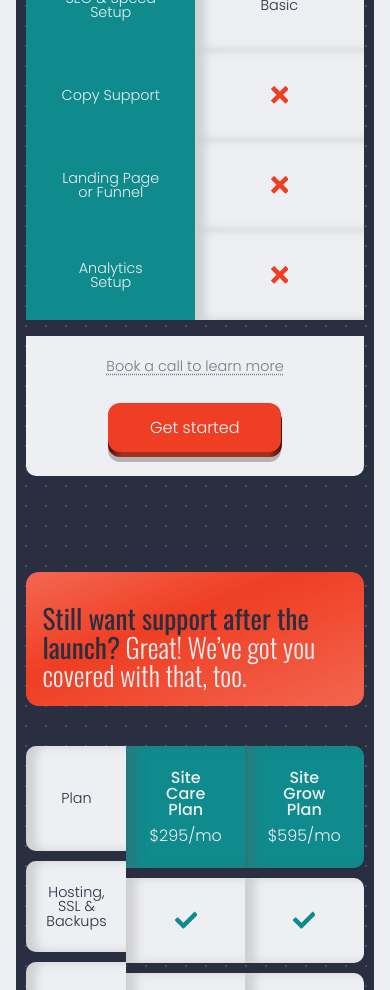
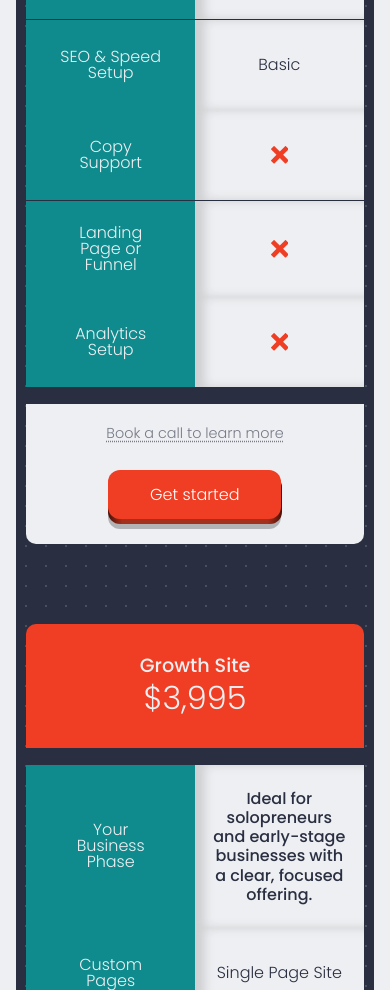
Before and after one commit to dinardavis/golbi, a React (Create React App) app in the folder client/: page / in a window 390 px wide. Shown: the part 9460-10450 px from the top of the page. Built offline with nearby package versions, Linux system fonts and the light colour scheme.

Commit message:
Adjust mobile styling for site care plans

```diff
--- a/client/src/assets/css/style.css
+++ b/client/src/assets/css/style.css
@@ -1638,6 +1638,11 @@ body {
   height: 140px;
 }
 
+.mobile-pricing-content .site-feature-col,
+.mobile-pricing-content .site-name {
+  font-size: 1rem;
+}
+
 .mobile-pricing-content .site-feature-col-blank {
     background-color: var(--background-dot);
     border-top-left-radius: 10px;
@@ -1646,7 +1651,7 @@ body {
 
 .mobile-pricing-content .site-feature-header,
 .mobile-pricing-content .site-feature-row {
-  margin-bottom: 0;
+  margin-bottom: .5px;
 }
 
 .mobile-pricing-content .site-feature-col.site-name-container {
@@ -1659,12 +1664,12 @@ margin-bottom: 1rem;
 .mobile-pricing-content .site-feature-row .site-feature-col:first-child,
 .mobile-pricing-content .site-feature-row .site-feature-col:last-child {
   border-radius: 0;
-  height: 90px;
+  min-height: 90px;
 }
 
 .mobile-pricing-content .site-feature-cta-container.left.border-radius-override {
   height: 140px;
-  margin-top: 1rem;
+  margin: 1rem 0 5rem;
   background-color: var(--white);
   border-bottom-left-radius: 10px;
   border-bottom-right-radius: 10px;
@@ -1674,6 +1679,9 @@ margin-bottom: 1rem;
   border-top-left-radius: 10px;
 }
 
+.mobile-pricing-content .pricing-header-copy-container-bottom {
+  margin-top: -6rem;
+}
 
 .pricing-table-mobile {
   display: grid;
@@ -1682,13 +1690,13 @@ margin-bottom: 1rem;
 }
 
 .pricing-table-mobile .plan-feature-col {
-  min-height: 85px;
+  min-height: 122px;
   margin-bottom: 10px;
 }
 
-.pricing-table-mobile .plan-feature-col:first-child {
+/* .pricing-table-mobile .plan-feature-col:first-child {
   min-height: 105px;
-}
+} */
 
 .pricing-table-mobile .plan-feature-header,
 .pricing-table-mobile .plan-feature-row,
@@ -2596,11 +2604,6 @@ margin-bottom: 1rem;
     align-items: flex-start;
   }
 
-  .pricing-header-copy {
-    padding: 1rem 0 0 0;
-    text-align: left;
-  }
-
   .pricing-option-3 {
     flex-direction: column;
   }
--- a/client/src/components/MobilePricing.js
+++ b/client/src/components/MobilePricing.js
@@ -14,7 +14,7 @@ import spider from "../assets/imgs/logo_spider_only.png";
 export default function MobilePricing() {
   return (
     <div className="mobile-pricing-content">
-        <div>
+        <div className="mobile-site-card">
             <div className="site-feature-header">
               <div className="site-feature-col site-name-container left">
                 <h3 className="site-header-name">Starter Site<br/><span>$1,995</span></h3>
@@ -106,8 +106,190 @@ export default function MobilePricing() {
         </div>
 
 
+        <div className="mobile-site-card">
+            <div className="site-feature-header">
+              <div className="site-feature-col site-name-container left">
+                <h3 className="site-header-name">Growth Site<br/><span>$3,995</span></h3>
+              </div>
+            </div>
 
-        <div className="pricing-header pricing-header-2">
+            <div className="site-feature-row">
+              <div className="site-feature-col">
+                <h3 className="site-name">Your Business Phase</h3>
+              </div>
+              <div className="site-feature-col site-feature-desc">Ideal for solopreneurs and early-stage businesses with a clear, focused offering.</div>
+            </div>
+
+            <div className="site-feature-row">
+              <div className="site-feature-col">
+                <h3 className="site-name">Custom Pages</h3>
+              </div>
+              <div className="site-feature-col">Single Page Site</div>
+            </div>
+
+            <div className="site-feature-row">
+              <div className="site-feature-col">
+                <h3 className="site-name">Mobile-Optimized</h3>
+              </div>
+              <div className="site-feature-col"><FaCheck className="site-feature-check" /></div>
+            </div>
+
+            <div className="site-feature-row">
+              <div className="site-feature-col">
+                <h3 className="site-name">Lead-Gen Form</h3>
+              </div>
+              <div className="site-feature-col">1 Form</div>
+            </div>
+
+            <div className="site-feature-row">
+              <div className="site-feature-col">
+                <h3 className="site-name">SEO & Speed Setup</h3>
+              </div>
+              <div className="site-feature-col">Basic</div>
+            </div>
+
+            <div className="site-feature-row">
+              <div className="site-feature-col">
+                <h3 className="site-name">Copy Support</h3>
+              </div>
+              <div className="site-feature-col"><ImCross className="site-feature-x" /></div>
+            </div>
+
+            <div className="site-feature-row">
+              <div className="site-feature-col">
+                <h3 className="site-name">Landing Page or Funnel</h3>
+              </div>
+              <div className="site-feature-col"><ImCross className="site-feature-x" /></div>
+            </div>
+
+            <div className="site-feature-row">
+              <div className="site-feature-col">
+                <h3 className="site-name">Analytics Setup</h3>
+              </div>
+              <div className="site-feature-col"><ImCross className="site-feature-x" /></div>
+            </div>
+
+            <div className="site-feature-row">
+
+              <div className="site-feature-col site-feature-cta-container left border-radius-override">
+                <p
+                  className="calendar-booking"
+                  onClick={() =>
+                    window.open("https://calendly.com/golbi/30min", "_blank")
+                  }
+                >
+                  Book a call to learn more
+                </p>
+
+                <button
+                  className="pricing-button button-pushable"
+                  onClick={() =>
+                    (
+                      "_blank"
+                    )
+                  }
+                >
+                  <span className="button-shadow"></span>
+                  <span className="button-accent-edge"></span>
+                  <span className="button-accent-front text">Get started</span>
+                </button>
+              </div>
+          </div>
+        </div>
+
+
+        <div className="mobile-site-card">
+            <div className="site-feature-header">
+              <div className="site-feature-col site-name-container left">
+                <h3 className="site-header-name">Scale Site<br/><span>$5,995</span></h3>
+              </div>
+            </div>
+
+            <div className="site-feature-row">
+              <div className="site-feature-col">
+                <h3 className="site-name">Your Business Phase</h3>
+              </div>
+              <div className="site-feature-col site-feature-desc">Ideal for solopreneurs and early-stage businesses with a clear, focused offering.</div>
+            </div>
+
+            <div className="site-feature-row">
+              <div className="site-feature-col">
+                <h3 className="site-name">Custom Pages</h3>
+              </div>
+              <div className="site-feature-col">Single Page Site</div>
+            </div>
+
+            <div className="site-feature-row">
+              <div className="site-feature-col">
+                <h3 className="site-name">Mobile-Optimized</h3>
+              </div>
+              <div className="site-feature-col"><FaCheck className="site-feature-check" /></div>
+            </div>
+
+            <div className="site-feature-row">
+              <div className="site-feature-col">
+                <h3 className="site-name">Lead-Gen Form</h3>
+              </div>
+              <div className="site-feature-col">1 Form</div>
+            </div>
+
+            <div className="site-feature-row">
+              <div className="site-feature-col">
+                <h3 className="site-name">SEO & Speed Setup</h3>
+              </div>
+              <div className="site-feature-col">Basic</div>
+            </div>
+
+            <div className="site-feature-row">
+              <div className="site-feature-col">
+                <h3 className="site-name">Copy Support</h3>
+              </div>
+              <div className="site-feature-col"><ImCross className="site-feature-x" /></div>
+            </div>
+
+            <div className="site-feature-row">
+              <div className="site-feature-col">
+                <h3 className="site-name">Landing Page or Funnel</h3>
+              </div>
+              <div className="site-feature-col"><ImCross className="site-feature-x" /></div>
+            </div>
+
+            <div className="site-feature-row">
+              <div className="site-feature-col">
+                <h3 className="site-name">Analytics Setup</h3>
+              </div>
+              <div className="site-feature-col"><ImCross className="site-feature-x" /></div>
+            </div>
+
+            <div className="site-feature-row">
+
+              <div className="site-feature-col site-feature-cta-container left border-radius-override">
+                <p
+                  className="calendar-booking"
+                  onClick={() =>
+                    window.open("https://calendly.com/golbi/30min", "_blank")
+                  }
+                >
+                  Book a call to learn more
+                </p>
+
+                <button
+                  className="pricing-button button-pushable"
+                  onClick={() =>
+                    (
+                      "_blank"
+                    )
+                  }
+                >
+                  <span className="button-shadow"></span>
+                  <span className="button-accent-edge"></span>
+                  <span className="button-accent-front text">Get started</span>
+                </button>
+              </div>
+          </div>
+        </div>
+
+      <div className="pricing-header pricing-header-2">
       <div className="pricing-header-copy-container pricing-header-copy-container-bottom">
         <p className="pricing-header-copy">
           <span>Still want support after the launch?</span> Great! We’ve got you covered with that, too.
```
